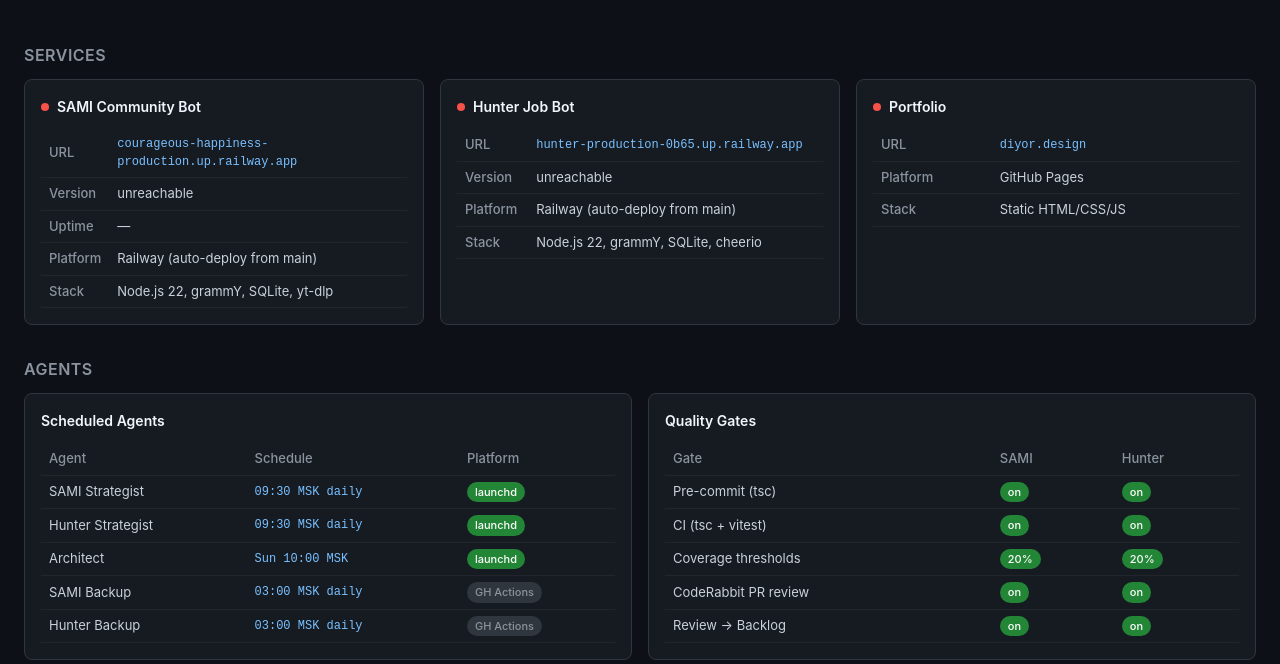
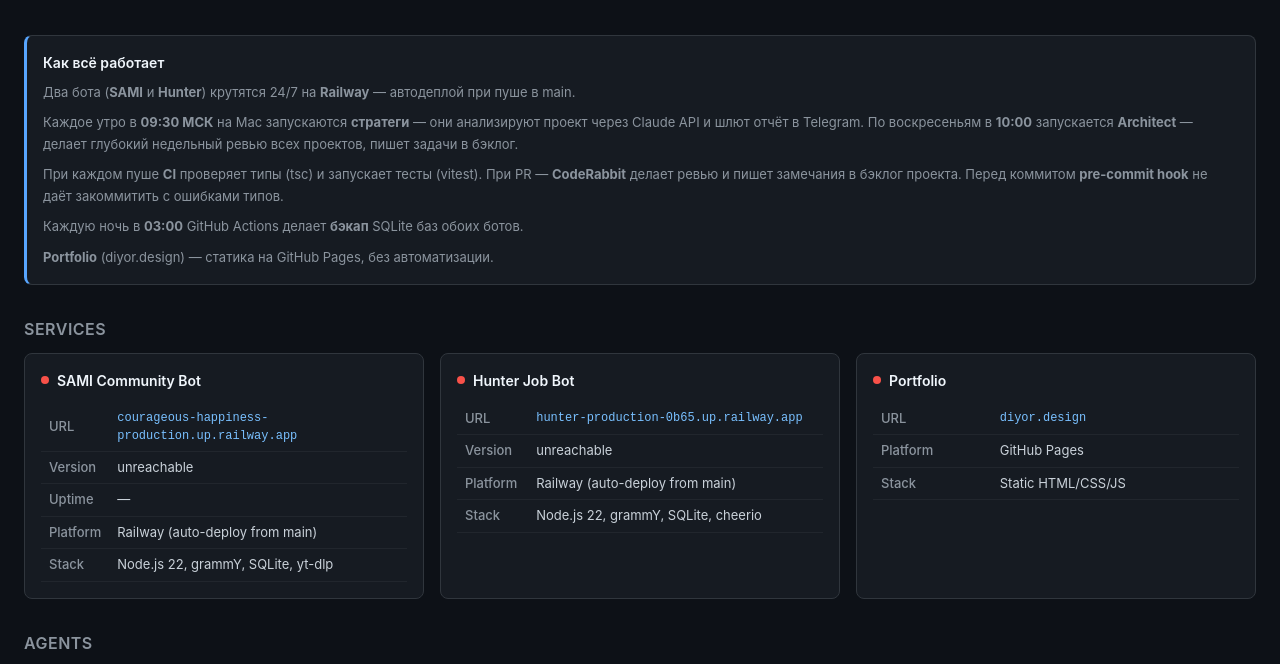
Before and after one commit to diyoriko/architect, a plain HTML site: page index.html in a window 1280 px wide. Shown: the part 73-737 px from the top of the page. Drawn offline with Linux system fonts and the light colour scheme; no server answers.

Commit message:
add summary block to dashboard

```diff
--- a/index.html
+++ b/index.html
@@ -41,6 +41,17 @@
   <div>
     <span id="last-check"></span>
     <button id="refresh-btn" onclick="checkHealth()">Refresh</button>
+  </div>
+</div>
+
+<div class="card" style="margin-bottom:24px; border-left: 3px solid #58a6ff;">
+  <div class="card-title" style="margin-bottom:8px;">Как всё работает</div>
+  <div style="font-size:13px; color:#8b949e; line-height:1.7;">
+    <p>Два бота (<b>SAMI</b> и <b>Hunter</b>) крутятся 24/7 на <b>Railway</b> — автодеплой при пуше в main.</p>
+    <p style="margin-top:8px;">Каждое утро в <b>09:30 МСК</b> на Mac запускаются <b>стратеги</b> — они анализируют проект через Claude API и шлют отчёт в Telegram. По воскресеньям в <b>10:00</b> запускается <b>Architect</b> — делает глубокий недельный ревью всех проектов, пишет задачи в бэклог.</p>
+    <p style="margin-top:8px;">При каждом пуше <b>CI</b> проверяет типы (tsc) и запускает тесты (vitest). При PR — <b>CodeRabbit</b> делает ревью и пишет замечания в бэклог проекта. Перед коммитом <b>pre-commit hook</b> не даёт закоммитить с ошибками типов.</p>
+    <p style="margin-top:8px;">Каждую ночь в <b>03:00</b> GitHub Actions делает <b>бэкап</b> SQLite баз обоих ботов.</p>
+    <p style="margin-top:8px;"><b>Portfolio</b> (diyor.design) — статика на GitHub Pages, без автоматизации.</p>
   </div>
 </div>
 
```
